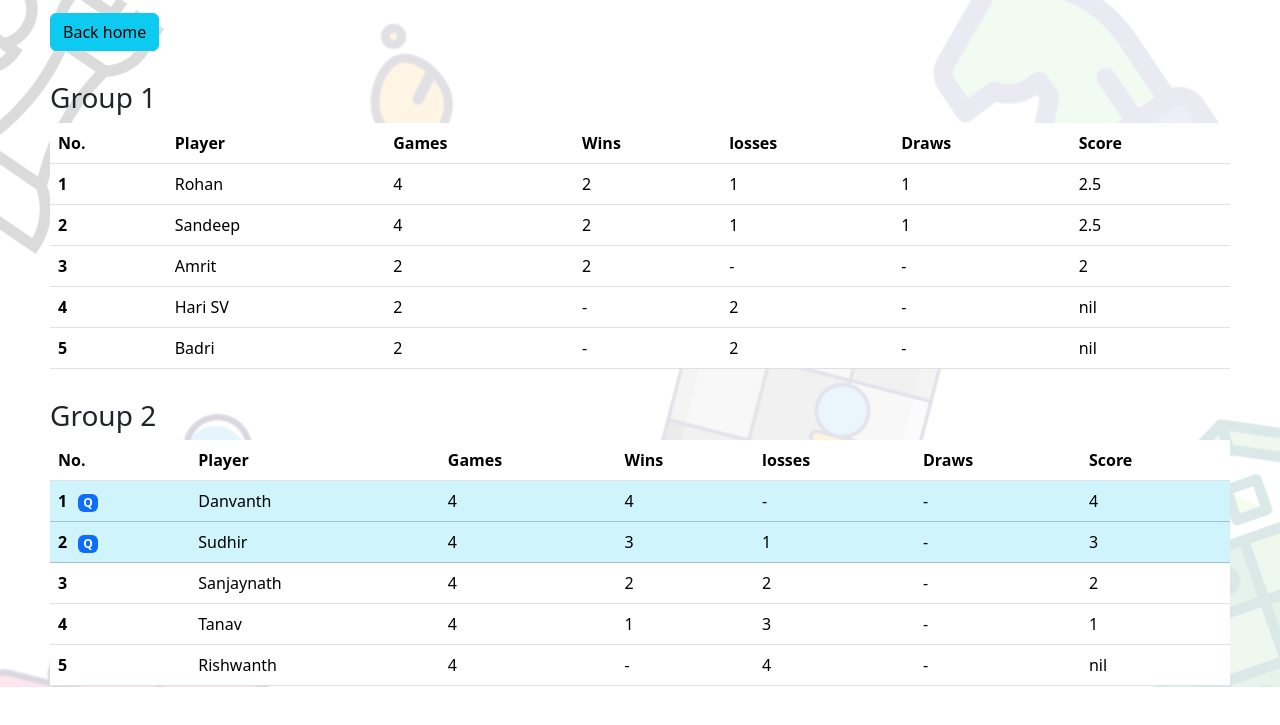
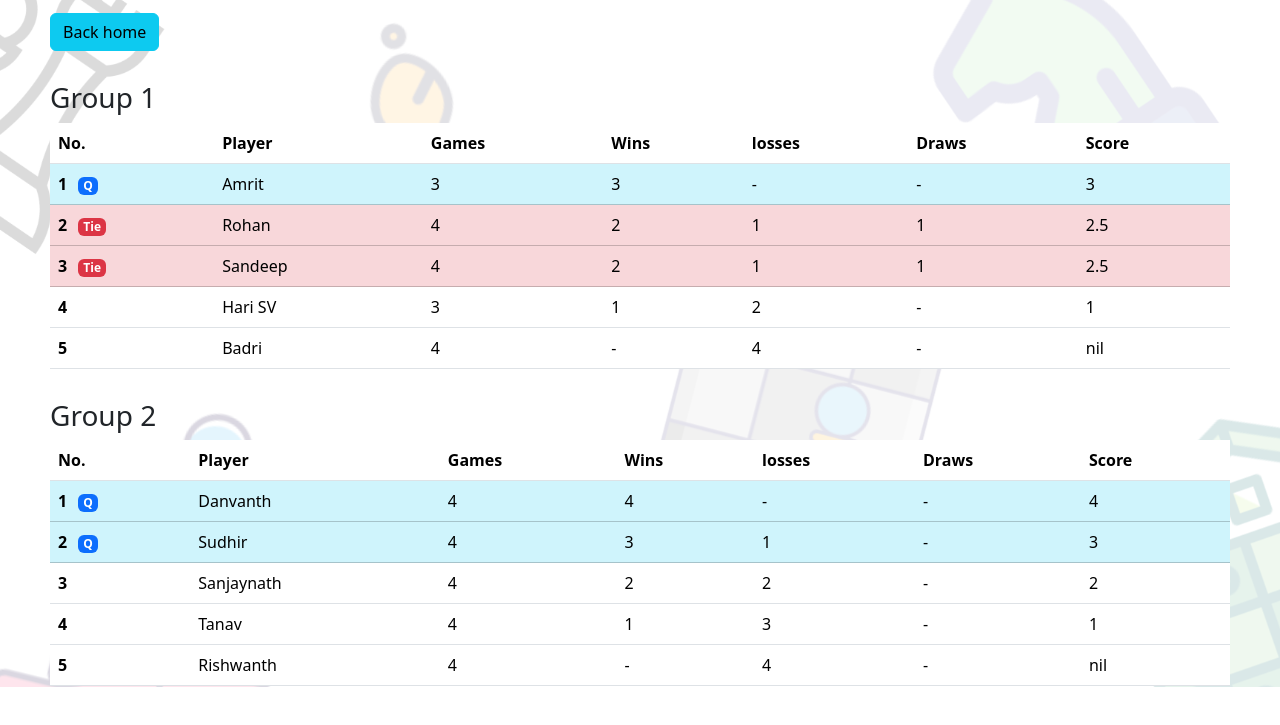
Before and after one commit to Amrit828/chess-buddies, a plain HTML site: page tournaments/tournament1.html in a window 1280 px wide. Shown: the part 113-838 px from the top of the page. Drawn offline with nearby package versions, Linux system fonts and the light colour scheme.

Commit message:
updated score

```diff
--- a/tournaments/tournament1.html
+++ b/tournaments/tournament1.html
@@ -64,8 +64,17 @@
             </tr>
         </thead>
         <tbody>
-            <tr>
-                <th scope="row">1</th>
+            <tr class="table-info">
+                <th scope="row">1 <span class="badge text-bg-primary">Q</span></th>
+                <td>Amrit</td>
+                <td>3</td>
+                <td>3</td>
+                <td>-</td>
+                <td>-</td>
+                <td>3</td>
+            </tr>
+            <tr class="table-danger">
+                <th scope="row">2 <span class="badge text-bg-danger">Tie</span></th>
                 <td>Rohan</td>
                 <td>4</td>
                 <td>2</td>
@@ -73,8 +82,8 @@
                 <td>1</td>
                 <td>2.5</td>
             </tr>
-            <tr>
-                <th scope="row">2</th>
+            <tr class="table-danger">
+                <th scope="row">3 <span class="badge text-bg-danger">Tie</span></th>
                 <td>Sandeep</td>
                 <td>4</td>
                 <td>2</td>
@@ -83,29 +92,20 @@
                 <td>2.5</td>
             </tr>
             <tr>
-                <th scope="row">3</th>
-                <td>Amrit</td>
-                <td>2</td>
+                <th scope="row">4</th>
+                <td>Hari SV</td>
+                <td>3</td>
+                <td>1</td>
                 <td>2</td>
                 <td>-</td>
-                <td>-</td>
-                <td>2</td>
-            </tr>
-            <tr>
-                <th scope="row">4</th>
-                <td>Hari SV</td>
-                <td>2</td>
-                <td>-</td>
-                <td>2</td>
-                <td>-</td>
-                <td>nil</td>
+                <td>1</td>
             </tr>
             <tr>
                 <th scope="row">5</th>
                 <td>Badri</td>
-                <td>2</td>
+                <td>4</td>
                 <td>-</td>
-                <td>2</td>
+                <td>4</td>
                 <td>-</td>
                 <td>nil</td>
             </tr>
```
